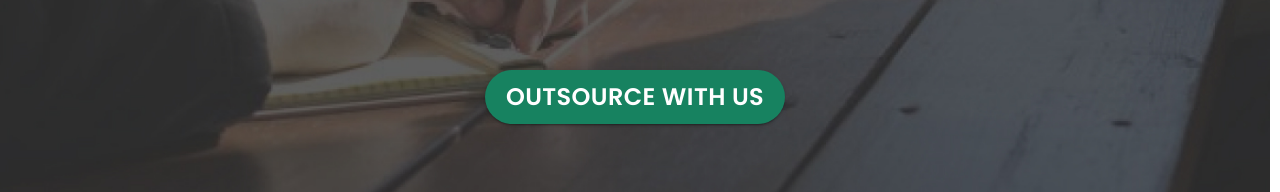
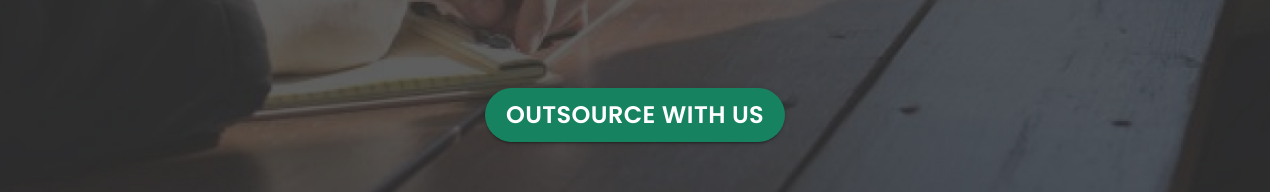
Before and after one commit to ryanregis/ReWORX, a React (Create React App) app: page / in a window 1280 px wide. Shown: the part 582-774 px from the top of the page. Built offline with nearby package versions, Linux system fonts and the light colour scheme.

Commit message:
Adjusted hero button

```diff
--- a/src/sections/Section1.js
+++ b/src/sections/Section1.js
@@ -23,8 +23,9 @@ const useStyles = makeStyles(() => ({
 
     button:{
         position: 'absolute',
-        bottom: '7.5%',
+        bottom: '5%',
         width: '100%',
+        marginTop: 5,
         display: 'flex',
         justifyContent: 'center',
     }
```
